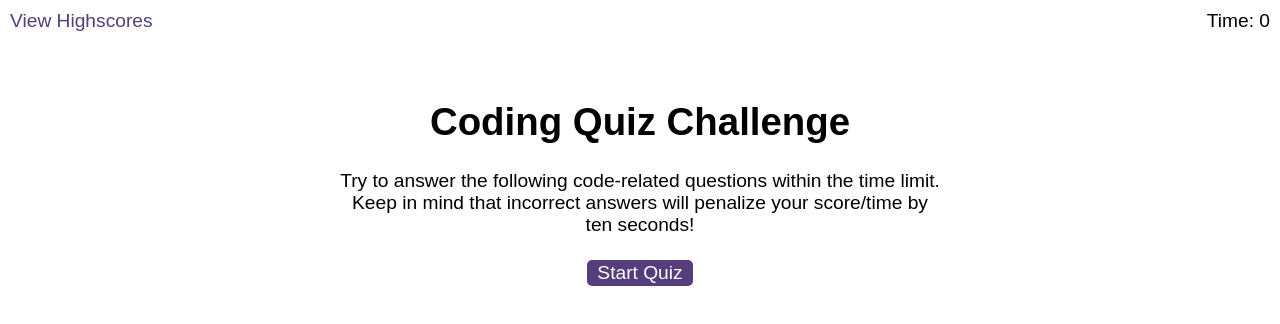
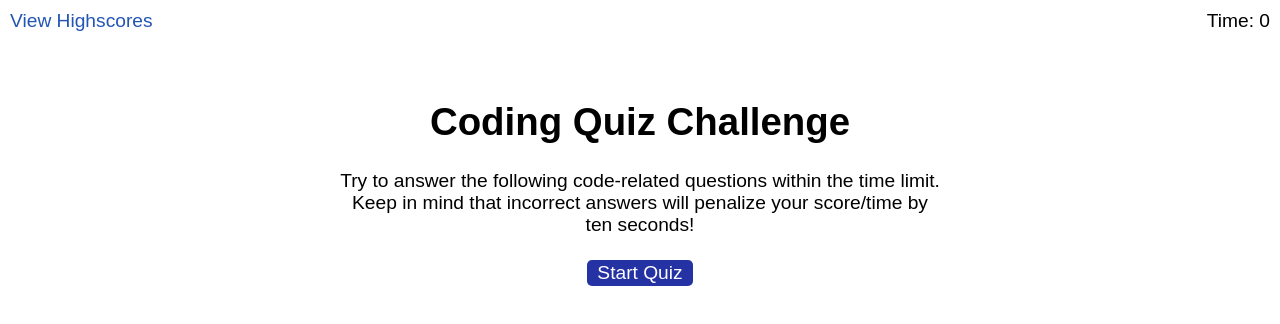
Before and after one commit to DLP713/Code-Quiz, a plain HTML site: page Main/index.html in a window 1280 px wide. Drawn offline with Linux system fonts and the light colour scheme.

Commit message:
updated quiz appearance

```diff
--- a/Main/assets/css/styles.css
+++ b/Main/assets/css/styles.css
@@ -4,13 +4,13 @@ body {
 }
 
 a {
-  color: #563d7c;
+  color: #2255b4;
   text-decoration: none;
   transition: color 0.1s;
 }
 
 a:hover {
-  color: #8570a5;
+  color: #ee2626;
 }
 
 button {
@@ -18,7 +18,7 @@ button {
   margin: 5px;
   cursor: pointer;
   font-size: 100%;
-  background-color: #563d7c;
+  background-color: #2532a3;
   border-radius: 5px;
   padding: 2px 10px;
   color: white;
@@ -27,7 +27,7 @@ button {
 }
 
 button:hover {
-  background-color: #8570a5;
+  background-color: #00a123;
 }
 
 .choices button {
```
